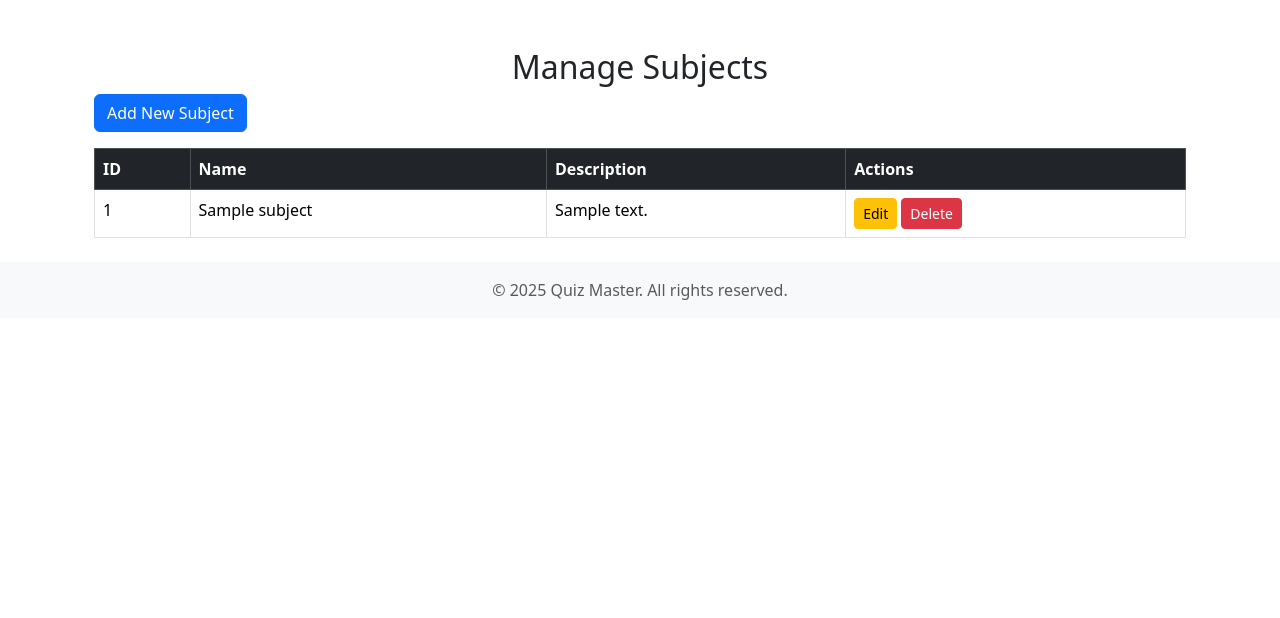
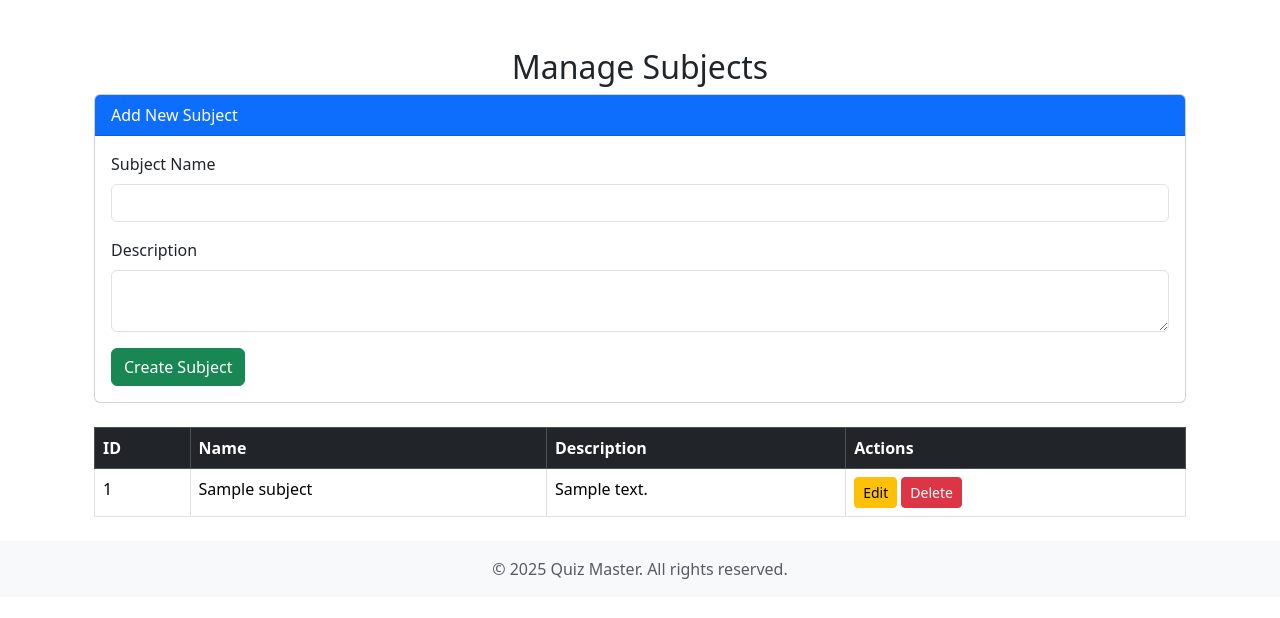
Before and after one commit to Supercoder2005/Quiz-Master---V1, a Flask app: page /admin/subjects in a window 1280 px wide. Shown: the part 56-674 px from the top of the page. Run offline with Flask 3, Linux system fonts and the light colour scheme; a user stored in the database is signed in; tables that the repository leaves empty hold one stand-in row (values such as "Sample post").

Commit message:
manage subject CRUD operation done

```diff
--- a/controllers/admin.py
+++ b/controllers/admin.py
@@ -421,51 +421,103 @@ def get_or_404(model, id):
     return model.query.get_or_404(id)
 
 # CRUD Operations for Subjects
+# @admin.route('/subjects')
+# @admin_required
+# def subjects():
+#     return render_template('admin/subjects.html', subjects=Subject.query.all())
+
+# @admin.route('/subjects/create', methods=['GET', 'POST'])
+# @admin_required
+# def create_subject():
+#     if request.method == 'POST':
+#         name, description = request.form.get('name'), request.form.get('description')
+#         if not name:
+#             flash('Subject name is required!')
+#             return redirect(url_for('admin.create_subject'))
+#         db.session.add(Subject(name=name, description=description))
+#         db.session.commit()
+#         flash('Subject created successfully!')
+#         return redirect(url_for('admin.subjects'))
+#     return render_template('admin/create_subject.html')
+
+# @admin.route('/subjects/<int:id>/edit', methods=['GET', 'POST'])
+# @admin_required
+# def edit_subject(id):
+#     subject = get_or_404(Subject, id)
+#     if request.method == 'POST':
+#         subject.name, subject.description = request.form.get('name'), request.form.get('description')
+#         db.session.commit()
+#         flash('Subject updated successfully!')
+#         return redirect(url_for('admin.subjects'))
+#     return render_template('admin/edit_subject.html', subject=subject)
+
+# @admin.route('/subjects/<int:id>/delete', methods=['POST'])
+# @admin_required
+# def delete_subject(id):
+#     db.session.delete(get_or_404(Subject, id))
+#     db.session.commit()
+#     flash('Subject deleted successfully!')
+#     return redirect(url_for('admin.subjects'))
+
+# CRUD Operations for Subjects
 @admin.route('/subjects')
 @admin_required
 def subjects():
+    """Renders the subjects management page."""
     return render_template('admin/subjects.html', subjects=Subject.query.all())
 
-@admin.route('/subjects/create', methods=['GET', 'POST'])
+@admin.route('/subjects/create', methods=['POST'])
 @admin_required
 def create_subject():
-    if request.method == 'POST':
-        name, description = request.form.get('name'), request.form.get('description')
-        if not name:
-            flash('Subject name is required!')
-            return redirect(url_for('admin.create_subject'))
-        db.session.add(Subject(name=name, description=description))
-        db.session.commit()
-        flash('Subject created successfully!')
+    """Handles subject creation from the same page."""
+    name, description = request.form.get('name'), request.form.get('description')
+    if not name:
+        flash('Subject name is required!', 'danger')
         return redirect(url_for('admin.subjects'))
-    return render_template('admin/create_subject.html')
 
-@admin.route('/subjects/<int:id>/edit', methods=['GET', 'POST'])
+    new_subject = Subject(name=name, description=description)
+    db.session.add(new_subject)
+    db.session.commit()
+    flash('Subject created successfully!', 'success')
+
+    return redirect(url_for('admin.subjects'))
+
+@admin.route('/subjects/<int:id>/edit', methods=['POST'])
 @admin_required
 def edit_subject(id):
+    """Handles subject editing from the same page."""
     subject = get_or_404(Subject, id)
-    if request.method == 'POST':
-        subject.name, subject.description = request.form.get('name'), request.form.get('description')
-        db.session.commit()
-        flash('Subject updated successfully!')
-        return redirect(url_for('admin.subjects'))
-    return render_template('admin/edit_subject.html', subject=subject)
+    subject.name, subject.description = request.form.get('name'), request.form.get('description')
+    db.session.commit()
+    flash('Subject updated successfully!', 'success')
+
+    return redirect(url_for('admin.subjects'))
 
 @admin.route('/subjects/<int:id>/delete', methods=['POST'])
 @admin_required
 def delete_subject(id):
-    db.session.delete(get_or_404(Subject, id))
+    """Deletes a subject and redirects to the manage page."""
+    subject = get_or_404(Subject, id)
+    db.session.delete(subject)
     db.session.commit()
-    flash('Subject deleted successfully!')
+    flash('Subject deleted successfully!', 'success')
+
     return redirect(url_for('admin.subjects'))
+
 
 # CRUD Operations for Chapters
 @admin.route('/subjects/<int:subject_id>/chapters')
 @admin_required
 def chapters(subject_id):
-    return render_template('admin/chapters.html',
-                           subject=get_or_404(Subject, subject_id),
-                           chapters=Chapter.query.filter_by(subject_id=subject_id).all())
+    subject = Subject.query.get(subject_id)
+    if not subject:
+        flash('Invalid Subject ID!')
+        return redirect(url_for('admin.dashboard'))  # Redirect to a safe page
+    return render_template('admin/chapters.html', subject=subject, chapters=Chapter.query.filter_by(subject_id=subject_id).all())
+# def chapters(subject_id):
+#     return render_template('admin/chapters.html',
+#                            subject=get_or_404(Subject, subject_id),
+#                            chapters=Chapter.query.filter_by(subject_id=subject_id).all())
 
 @admin.route('/subjects/<int:subject_id>/chapters/create', methods=['GET', 'POST'])
 @admin_required
@@ -492,7 +544,7 @@ def edit_chapter(id):
         return redirect(url_for('admin.chapters', subject_id=chapter.subject_id))
     return render_template('admin/edit_chapter.html', chapter=chapter)
 
-@admin.route('/chapters/<int:id>/delete', methods=['POST'])
+@admin.route('/chapters/<int:id>/delete', methods=['GET','POST'])
 @admin_required
 def delete_chapter(id):
     chapter = get_or_404(Chapter, id)
--- a/templates/admin/manage_chapters.html
+++ b/templates/admin/chapters.html
@@ -5,7 +5,7 @@
 {% block content %}
 <div class="container mt-5">
     <h2 class="text-center">Manage Chapters</h2>
-    <a href="{{ url_for('admin.create_chapter') }}" class="btn btn-primary mb-3">Add New Chapter</a>
+    <a href="{{ url_for('admin.create_chapter', subject_id=subject.id) }}" class="btn btn-primary mb-3">Add New Chapter</a>
     <table class="table table-bordered">
         <thead class="table-dark">
             <tr>
@@ -24,7 +24,7 @@
                 <td>{{ chapter.name }}</td>
                 <td>{{ chapter.description }}</td>
                 <td>
-                    <a href="{{ url_for('admin.edit_chapter', chapter_id=chapter.id) }}" class="btn btn-warning btn-sm">Edit</a>
+                    <a href="{{ url_for('admin.edit_chapter',id=chapter.id) }}" class="btn btn-warning btn-sm">Edit</a>
                     <form action="{{ url_for('admin.delete_chapter', id=chapter.id) }}" method="POST" class="d-inline">
                         <button type="submit" class="btn btn-danger btn-sm">Delete</button>
                     </form>
--- a/templates/admin/manage_quizzes.html
+++ b/templates/admin/manage_quizzes.html
@@ -24,8 +24,8 @@
                 <td>{{ quiz.date_of_quiz.strftime('%Y-%m-%d') if quiz.date_of_quiz else 'N/A' }}</td>
                 <td>{{ quiz.time_duration.strftime('%H:%M') if quiz.time_duration else 'N/A' }}</td>
                 <td>
-                    <a href="{{ url_for('admin.edit_quiz', quiz_id=quiz.id) }}" class="btn btn-warning btn-sm">Edit</a>
-                    <form action="{{ url_for('admin.delete_quiz', quiz_id=quiz.id) }}" method="POST" class="d-inline">
+                    <a href="{{ url_for('admin.edit_quiz',id=quiz.id) }}" class="btn btn-warning btn-sm">Edit</a>
+                    <form action="{{ url_for('admin.delete_quiz',id=quiz.id) }}" method="POST" class="d-inline">
                         <button type="submit" class="btn btn-danger btn-sm">Delete</button>
                     </form>
                 </td>
--- a/templates/admin/subjects.html
+++ b/templates/admin/subjects.html
@@ -1,3 +1,6 @@
+
+
+
 {% extends 'base.html' %}
 
 {% block title %}Manage Subjects{% endblock %}
@@ -5,7 +8,26 @@
 {% block content %}
 <div class="container mt-5">
     <h2 class="text-center">Manage Subjects</h2>
-    <a href="{{ url_for('admin.create_subject') }}" class="btn btn-primary mb-3">Add New Subject</a>
+
+    <!-- Add New Subject Form -->
+    <div class="card mb-4">
+        <div class="card-header bg-primary text-white">Add New Subject</div>
+        <div class="card-body">
+            <form method="POST" action="{{ url_for('admin.create_subject') }}">
+                <div class="mb-3">
+                    <label for="name" class="form-label">Subject Name</label>
+                    <input type="text" class="form-control" id="name" name="name" required>
+                </div>
+                <div class="mb-3">
+                    <label for="description" class="form-label">Description</label>
+                    <textarea class="form-control" id="description" name="description"></textarea>
+                </div>
+                <button type="submit" class="btn btn-success">Create Subject</button>
+            </form>
+        </div>
+    </div>
+
+    <!-- Subject Table -->
     <table class="table table-bordered">
         <thead class="table-dark">
             <tr>
@@ -22,12 +44,41 @@
                 <td>{{ subject.name }}</td>
                 <td>{{ subject.description }}</td>
                 <td>
-                    <a href="{{ url_for('admin.edit_subject', subject_id=subject.id) }}" class="btn btn-warning btn-sm">Edit</a>
+                    <!-- Edit Form (Modal Trigger) -->
+                    <button class="btn btn-warning btn-sm" data-bs-toggle="modal" data-bs-target="#editModal{{ subject.id }}">Edit</button>
+
+                    <!-- Delete Form -->
                     <form action="{{ url_for('admin.delete_subject', id=subject.id) }}" method="POST" class="d-inline">
                         <button type="submit" class="btn btn-danger btn-sm">Delete</button>
                     </form>
                 </td>
             </tr>
+
+            <!-- Edit Modal -->
+            <div class="modal fade" id="editModal{{ subject.id }}" tabindex="-1" aria-labelledby="editModalLabel" aria-hidden="true">
+                <div class="modal-dialog">
+                    <div class="modal-content">
+                        <div class="modal-header">
+                            <h5 class="modal-title" id="editModalLabel">Edit Subject</h5>
+                            <button type="button" class="btn-close" data-bs-dismiss="modal" aria-label="Close"></button>
+                        </div>
+                        <div class="modal-body">
+                            <form method="POST" action="{{ url_for('admin.edit_subject', id=subject.id) }}">
+                                <div class="mb-3">
+                                    <label for="name" class="form-label">Subject Name</label>
+                                    <input type="text" class="form-control" id="name" name="name" value="{{ subject.name }}" required>
+                                </div>
+                                <div class="mb-3">
+                                    <label for="description" class="form-label">Description</label>
+                                    <textarea class="form-control" id="description" name="description">{{ subject.description }}</textarea>
+                                </div>
+                                <button type="submit" class="btn btn-primary">Save Changes</button>
+                            </form>
+                        </div>
+                    </div>
+                </div>
+            </div>
+
             {% endfor %}
         </tbody>
     </table>
```
